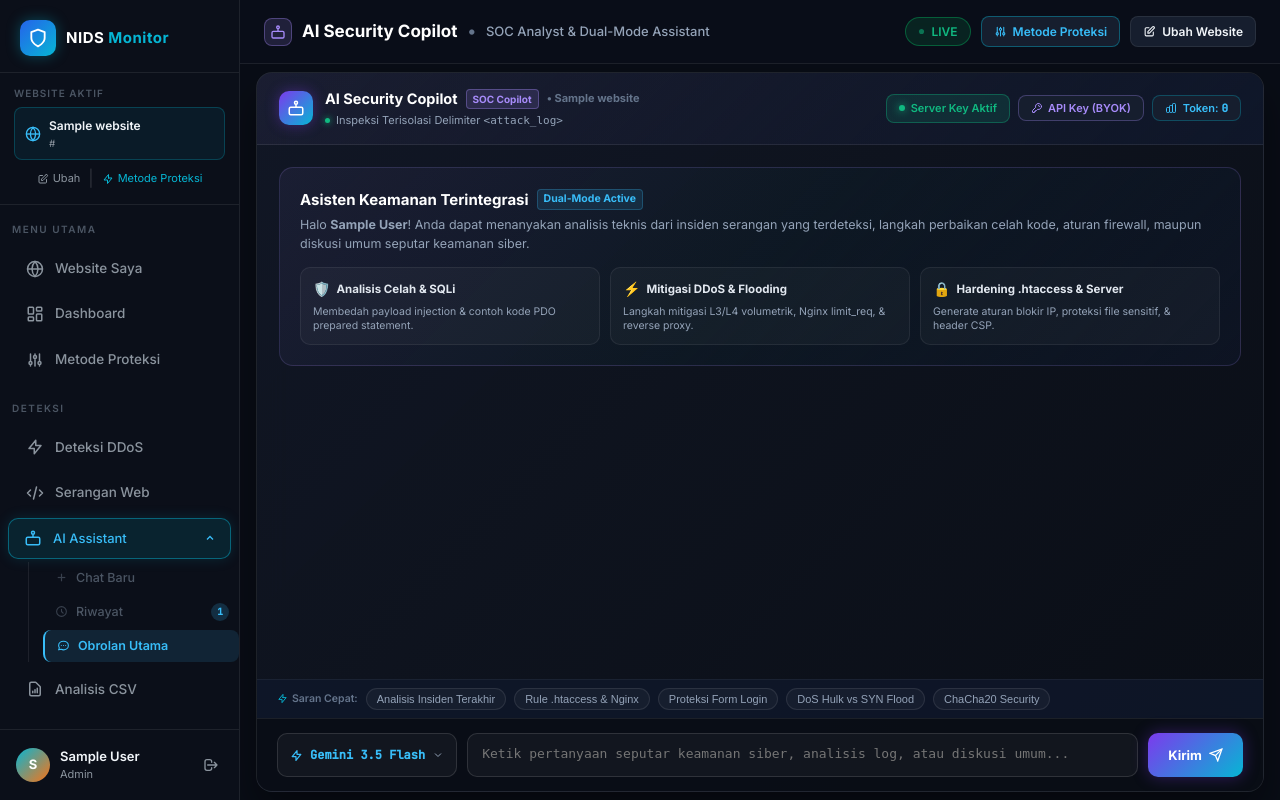
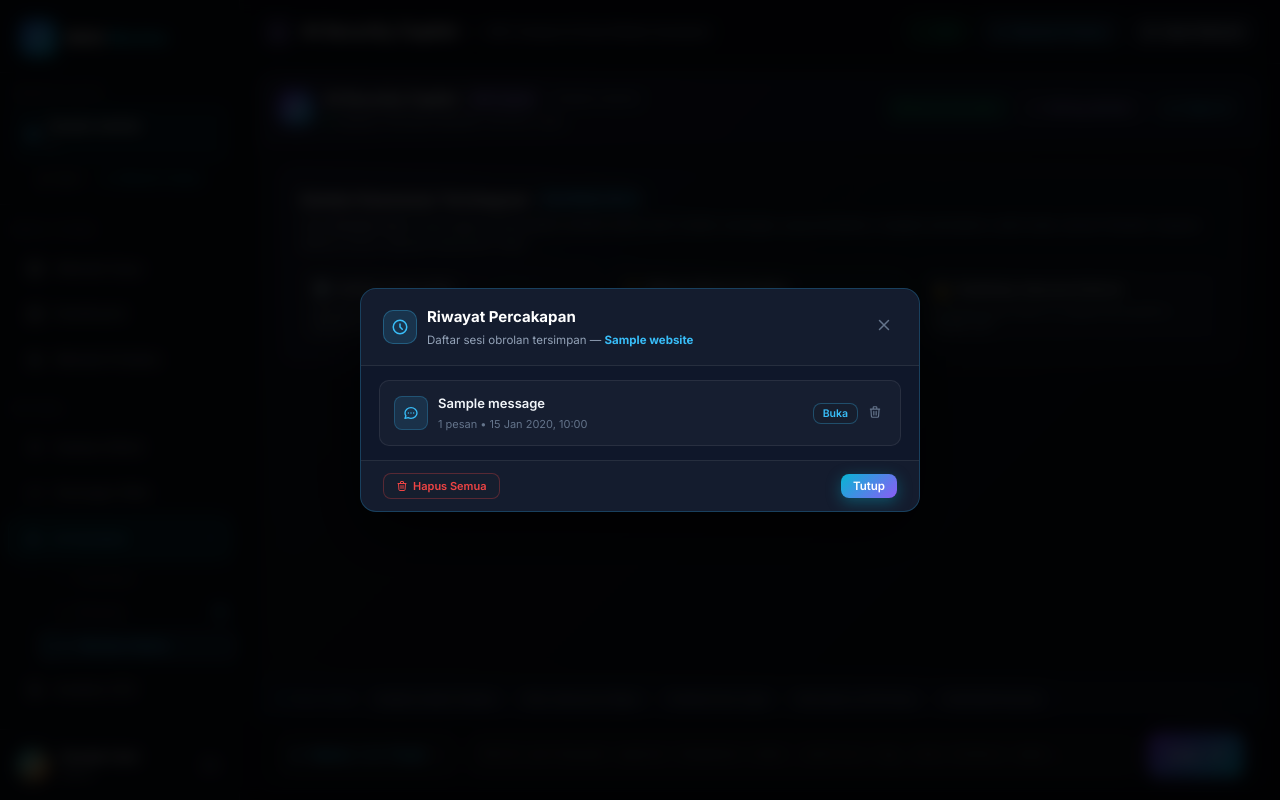
Before and after one commit to zidanfahrezysyafril-Fit/Project_NIDS, a Flask app: page /assistant/1?open_history=1 in a window 1280 px wide. Run offline with Flask 3, Linux system fonts and the light colour scheme; a user stored in the database is signed in; tables that the repository leaves empty hold one stand-in row (values such as "Sample post"); one stand-in notice (Sample message) is shown.

Commit message:
fix(history): enable opening chat sessions, add session GET endpoint and cross-page history navigation

```diff
--- a/app.py
+++ b/app.py
@@ -1180,16 +1180,35 @@ def api_ai_history_sessions(website_id):
     return jsonify({'success': True, 'sessions': sessions, 'total': len(sessions)})
 
 
-@app.route('/api/ai/history/session/<int:website_id>/<string:session_id>', methods=['DELETE'])
-@login_required
-def api_delete_ai_session(website_id, session_id):
-    """Delete all messages belonging to one session."""
+@app.route('/api/ai/history/session/<int:website_id>/<string:session_id>', methods=['GET', 'DELETE'])
+@login_required
+def api_ai_session_handler(website_id, session_id):
+    """Retrieve all messages or delete an entire session."""
     Website.query.filter_by(id=website_id, user_id=current_user.id).first_or_404()
-    ChatMessage.query.filter_by(
+    if request.method == 'DELETE':
+        ChatMessage.query.filter_by(
+            website_id=website_id, user_id=current_user.id, session_id=session_id
+        ).delete()
+        db.session.commit()
+        return jsonify({'success': True, 'message': 'Sesi berhasil dihapus.'})
+
+    # GET: return all messages belonging to this session
+    messages = ChatMessage.query.filter_by(
         website_id=website_id, user_id=current_user.id, session_id=session_id
-    ).delete()
-    db.session.commit()
-    return jsonify({'success': True})
+    ).order_by(ChatMessage.created_at.asc()).all()
+
+    first_title = messages[0].session_title if messages and messages[0].session_title else 'Percakapan'
+    return jsonify({
+        'success': True,
+        'session_id': session_id,
+        'title': first_title,
+        'messages': [{
+            'id': m.id,
+            'role': m.role,
+            'content': m.content,
+            'created_at': m.created_at.strftime('%d/%m/%Y %H:%M:%S') if m.created_at else ''
+        } for m in messages]
+    })
 
 
 @app.route('/api/ai/chat', methods=['POST'])
--- a/templates/base_app.html
+++ b/templates/base_app.html
@@ -161,10 +161,10 @@
           </a>
 
           <!-- History -->
-          <a href="#"
+          <a href="{{ url_for('assistant', website_id=site.id) }}?open_history=1"
              class="nav-subitem"
              id="nav-sub-history"
-             onclick="event.preventDefault(); if(window.openHistoryModal) openHistoryModal();"
+             onclick="if(window.openHistoryModal){event.preventDefault();openHistoryModal();}"
              title="Lihat riwayat percakapan tersimpan">
             <span class="subitem-icon">
               <svg style="width:13px;height:13px;" fill="none" viewBox="0 0 24 24" stroke="currentColor" stroke-width="2">
--- a/templates/dashboard/assistant.html
+++ b/templates/dashboard/assistant.html
@@ -778,6 +778,16 @@
     scrollBottom();
   }
 
+  function escapeHtml(str) {
+    if (!str) return '';
+    return String(str)
+      .replace(/&/g, '&amp;')
+      .replace(/</g, '&lt;')
+      .replace(/>/g, '&gt;')
+      .replace(/"/g, '&quot;')
+      .replace(/'/g, '&#039;');
+  }
+
   async function openHistoryModal() {
     const modal = document.getElementById('modal-history');
     if (modal) modal.style.display = 'flex';
@@ -789,10 +799,56 @@
     if (modal) modal.style.display = 'none';
   }
 
+  // Load a saved chat session into the active chat window
+  async function loadSessionIntoChat(sessionId, sessionTitle) {
+    if (!sessionId) return;
+    try {
+      const res = await fetch(`/api/ai/history/session/${WEBSITE_ID}/${sessionId}`);
+      const d = await res.json();
+      if (!d.success || !d.messages) {
+        alert('Gagal memuat sesi: ' + (d.message || 'data tidak ditemukan'));
+        return;
+      }
+
+      // Reset active conversation turn context
+      activeSessionId = sessionId;
+      activeSessionHistory = [];
+
+      // Clear existing messages in chat box
+      if (chatBox) chatBox.innerHTML = '';
+
+      // Add a session header notification banner
+      const banner = document.createElement('div');
+      banner.style.cssText = 'padding:10px 16px;margin:4px 0 16px;background:rgba(56,189,248,0.08);border:1px solid rgba(56,189,248,0.25);border-radius:10px;display:flex;align-items:center;justify-content:space-between;gap:10px;font-size:12px;color:#94A3B8;';
+      banner.innerHTML = `
+        <div style="display:flex;align-items:center;gap:8px;min-width:0;">
+          <svg style="width:15px;height:15px;color:#38BDF8;flex-shrink:0;" fill="none" viewBox="0 0 24 24" stroke="currentColor" stroke-width="2">
+            <path stroke-linecap="round" stroke-linejoin="round" d="M12 8v4l3 3m6-3a9 9 0 11-18 0 9 9 0 0118 0z"/>
+          </svg>
+          <span style="white-space:nowrap;overflow:hidden;text-overflow:ellipsis;">Sesi Dimuat: <strong style="color:#38BDF8;">${escapeHtml(d.title || sessionTitle || 'Percakapan')}</strong></span>
+        </div>
+        <button onclick="startNewChatSession()" class="btn btn-secondary btn-sm" style="font-size:11px;padding:3px 10px;flex-shrink:0;">+ Chat Baru</button>
+      `;
+      chatBox.appendChild(banner);
+
+      // Render all restored messages
+      d.messages.forEach(m => {
+        activeSessionHistory.push({ role: m.role, content: m.content });
+        addMsg(m.role, m.content, { model: 'gemini-3.5-flash-lite' });
+      });
+
+      closeHistoryModal();
+      scrollBottom();
+      if (chatInput) chatInput.focus();
+    } catch(err) {
+      alert('Terjadi kendala saat membuka sesi riwayat: ' + err);
+    }
+  }
+
   async function loadHistorySessions() {
     const list = document.getElementById('history-session-list');
     if (!list) return;
-    list.innerHTML = '<div style="text-align:center;padding:30px;color:#64748B;font-size:12px;">Memuat...</div>';
+    list.innerHTML = '<div style="text-align:center;padding:30px;color:#64748B;font-size:12px;">Memuat riwayat sesi...</div>';
     try {
       const res = await fetch(`/api/ai/history/sessions/${WEBSITE_ID}`);
       const d = await res.json();
@@ -803,9 +859,8 @@
               <path stroke-linecap="round" stroke-linejoin="round" d="M8 12h.01M12 12h.01M16 12h.01M21 12c0 4.418-4.03 8-9 8a9.863 9.863 0 01-4.255-.949L3 20l1.395-3.72C3.512 15.042 3 13.574 3 12c0-4.418 4.03-8 9-8s9 3.582 9 8z"/>
             </svg>
             <div style="font-size:13px;font-weight:600;color:#94A3B8;">Belum ada riwayat sesi</div>
-            <div style="font-size:11.5px;margin-top:4px;">Mulai Chat Baru untuk memulai percakapan.</div>
+            <div style="font-size:11.5px;margin-top:4px;">Setiap obrolan baru otomatis tersimpan sebagai riwayat di sini.</div>
           </div>`;
-        // Update badge & sidebar
         updateHistoryBadge(0);
         return;
       }
@@ -813,27 +868,43 @@
       list.innerHTML = '';
       d.sessions.forEach(sess => {
         const item = document.createElement('div');
-        item.style.cssText = 'display:flex;align-items:center;gap:10px;padding:10px 14px;border-radius:10px;background:rgba(255,255,255,0.03);border:1px solid rgba(255,255,255,0.07);cursor:pointer;transition:background 0.15s;';
-        item.onmouseover = () => item.style.background = 'rgba(56,189,248,0.07)';
-        item.onmouseout = () => item.style.background = 'rgba(255,255,255,0.03)';
+        item.style.cssText = 'display:flex;align-items:center;gap:10px;padding:12px 14px;border-radius:10px;background:rgba(255,255,255,0.03);border:1px solid rgba(255,255,255,0.08);cursor:pointer;transition:all 0.15s ease;';
+        item.title = 'Klik untuk membuka percakapan sesi ini';
+        item.onmouseover = () => {
+          item.style.background = 'rgba(56,189,248,0.08)';
+          item.style.borderColor = 'rgba(56,189,248,0.3)';
+        };
+        item.onmouseout = () => {
+          item.style.background = 'rgba(255,255,255,0.03)';
+          item.style.borderColor = 'rgba(255,255,255,0.08)';
+        };
+        // Click on the entire row opens the session
+        item.onclick = () => loadSessionIntoChat(sess.session_id, sess.title);
+
         item.innerHTML = `
-          <div style="width:34px;height:34px;border-radius:8px;background:rgba(56,189,248,0.1);border:1px solid rgba(56,189,248,0.2);display:flex;align-items:center;justify-content:center;flex-shrink:0;">
+          <div style="width:34px;height:34px;border-radius:8px;background:rgba(56,189,248,0.12);border:1px solid rgba(56,189,248,0.25);display:flex;align-items:center;justify-content:center;flex-shrink:0;">
             <svg style="width:16px;height:16px;color:#38BDF8;" fill="none" viewBox="0 0 24 24" stroke="currentColor" stroke-width="2">
               <path stroke-linecap="round" stroke-linejoin="round" d="M8 12h.01M12 12h.01M16 12h.01M21 12c0 4.418-4.03 8-9 8a9.863 9.863 0 01-4.255-.949L3 20l1.395-3.72C3.512 15.042 3 13.574 3 12c0-4.418 4.03-8 9-8s9 3.582 9 8z"/>
             </svg>
           </div>
           <div style="flex:1;min-width:0;">
-            <div style="font-size:13px;font-weight:600;color:#E2E8F0;white-space:nowrap;overflow:hidden;text-overflow:ellipsis;" title="${sess.title}">${sess.title}</div>
-            <div style="font-size:10.5px;color:#64748B;margin-top:2px;">${sess.msg_count} pesan &bull; ${sess.last_at}</div>
+            <div style="font-size:13px;font-weight:600;color:#F1F5F9;white-space:nowrap;overflow:hidden;text-overflow:ellipsis;" title="${escapeHtml(sess.title)}">${escapeHtml(sess.title)}</div>
+            <div style="font-size:11px;color:#64748B;margin-top:2px;">${sess.msg_count} pesan &bull; ${sess.last_at}</div>
           </div>
+          <div style="display:flex;align-items:center;gap:6px;flex-shrink:0;">
+            <button class="btn btn-secondary btn-sm" style="font-size:10.5px;padding:3px 9px;color:#38BDF8;border-color:rgba(56,189,248,0.3);"
+              onclick="event.stopPropagation();loadSessionIntoChat('${sess.session_id}', ${JSON.stringify(sess.title)})">
+              Buka
+            </button>
             <button onclick="event.stopPropagation();deleteSession('${sess.session_id}',this.closest('.hist-sess-item'))"
-            style="background:none;border:none;color:#64748B;cursor:pointer;padding:3px;border-radius:5px;flex-shrink:0;transition:color 0.15s;"
+              style="background:none;border:none;color:#64748B;cursor:pointer;padding:4px;border-radius:5px;transition:color 0.15s;"
               onmouseover="this.style.color='#EF4444'" onmouseout="this.style.color='#64748B'"
               title="Hapus sesi ini">
               <svg style="width:14px;height:14px;" fill="none" viewBox="0 0 24 24" stroke="currentColor" stroke-width="2">
                 <path stroke-linecap="round" stroke-linejoin="round" d="M19 7l-.867 12.142A2 2 0 0116.138 21H7.862a2 2 0 01-1.995-1.858L5 7m5 4v6m4-6v6m1-10V4a1 1 0 00-1-1h-4a1 1 0 00-1 1v3M4 7h16"/>
               </svg>
-          </button>`;
+            </button>
+          </div>`;
         item.classList.add('hist-sess-item');
         list.appendChild(item);
       });
@@ -855,7 +926,6 @@
       const d = await res.json();
       if (d.success) {
         if (el) el.remove();
-        // Reload to update count
         await loadHistorySessions();
       }
     } catch(err) { alert('Gagal hapus sesi: ' + err); }
@@ -873,6 +943,19 @@
     } catch (err) {
       alert('Gagal membersihkan riwayat: ' + err);
     }
+  }
+
+  // Export functions to window
+  window.openHistoryModal = openHistoryModal;
+  window.closeHistoryModal = closeHistoryModal;
+  window.startNewChatSession = startNewChatSession;
+  window.loadSessionIntoChat = loadSessionIntoChat;
+
+  // Auto-open history modal if ?open_history=1 in URL
+  const urlParams = new URLSearchParams(window.location.search);
+  if (urlParams.get('open_history') === '1') {
+    window.history.replaceState({}, document.title, window.location.pathname);
+    setTimeout(openHistoryModal, 150);
   }
 
   window.addEventListener('click', function(e) {
```
Lines whose indentation alone changed are shown as unchanged.
